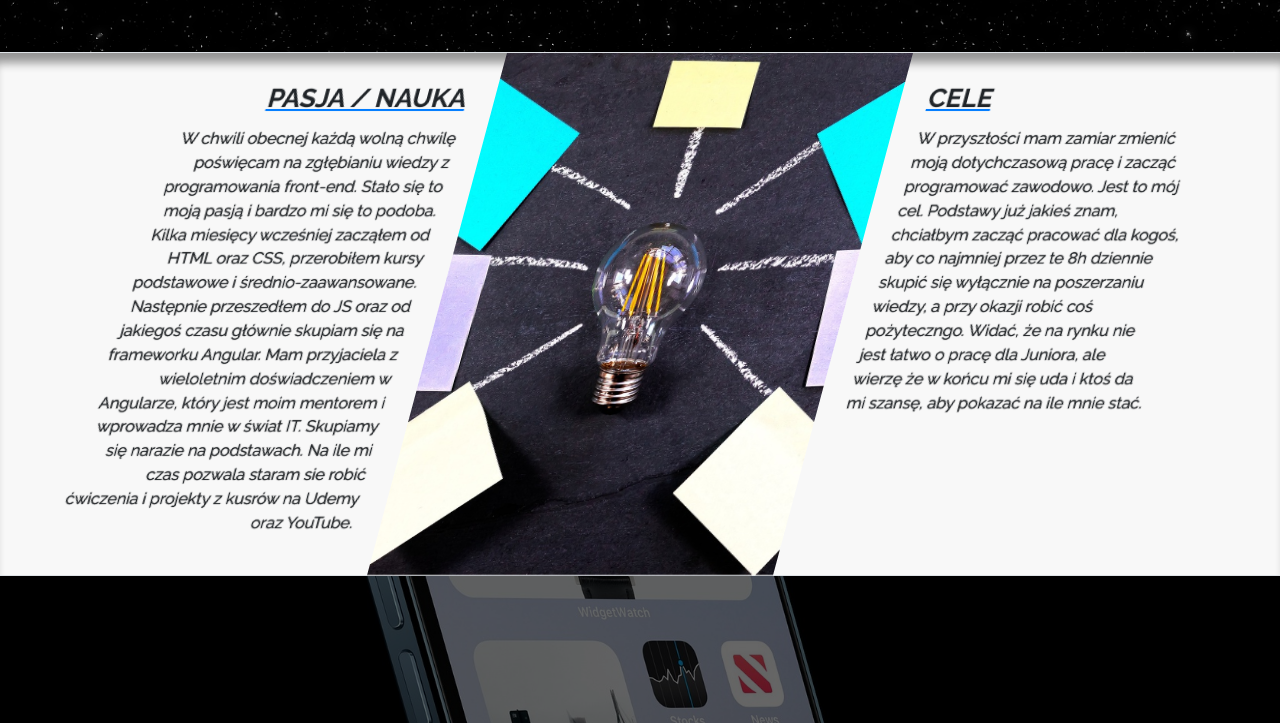
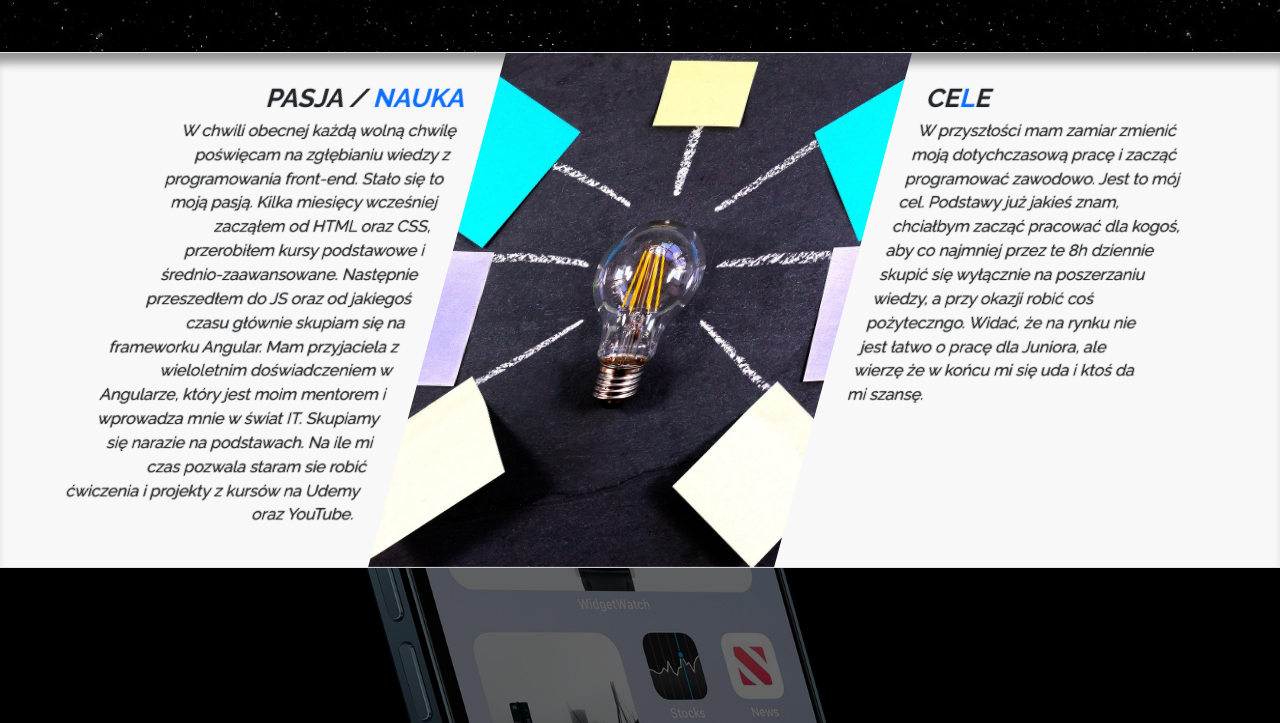
Before and after one commit to przemo178/Business_card_Przemyslaw_Lisowski, a plain HTML site: page index.html in a window 1280 px wide. Shown: the part 1103-1826 px from the top of the page. Drawn offline with nearby package versions, Linux system fonts and the light colour scheme.

Commit message:
bugs repair

```diff
--- a/css/style.css
+++ b/css/style.css
@@ -143,11 +143,9 @@ body {
 }
 
 .about-text h3 {
-  margin-bottom: 0.5em;
   font-size: 2.6rem;
   text-transform: uppercase;
   font-weight: bold;
-  text-decoration: underline #007bff;
 }
 
 .about-text-right {
--- a/index.html
+++ b/index.html
@@ -76,23 +76,23 @@
             <div class="container-fluid">
                 <div class="row m-0 justify-content-center wrapper">
                     <div class="col-lg-3 py-5 about-text about-text-left revealFromLeft">
-                        <h3>pasja / nauka</h3>
+                        <h3>pasja / <span class="text-primary">nauka</span></h3>
                         <p>W chwili obecnej każdą wolną chwilę poświęcam na zgłębianiu wiedzy z programowania front-end.
-                            Stało się to moją pasją i bardzo mi się to podoba. Kilka miesięcy wcześniej zacząłem od HTML
+                            Stało się to moją pasją. Kilka miesięcy wcześniej zacząłem od HTML
                             oraz CSS, przerobiłem kursy podstawowe i średnio-zaawansowane. Następnie przeszedłem do JS
                             oraz
                             od jakiegoś czasu głównie skupiam się na frameworku Angular. Mam przyjaciela z wieloletnim
                             doświadczeniem w Angularze, który jest moim mentorem i wprowadza mnie w świat IT.
                             Skupiamy się narazie na podstawach. Na ile mi czas pozwala staram sie robić ćwiczenia i
                             projekty
-                            z kusrów na Udemy oraz YouTube.</p>
+                            z kursów na Udemy oraz YouTube.</p>
                     </div>
                     <img src="./img/about/idea.jpg" alt="Żarówka LED z karteczkami"
                         class="d-lg-none about-img revealFromLeft">
                     <img src="./img/about/idea.jpg" alt="Żarówka LED z karteczkami"
                         class="d-none d-lg-block col-lg-4 about-img revealFromLeft">
                     <div class="col-lg-3 py-5 about-text about-text-right revealFromLeft">
-                        <h3>cele</h3>
+                        <h3>ce<span class="text-primary">l</span>e</h3>
                         <p>W przyszłości mam zamiar zmienić moją dotychczasową pracę i zacząć programować zawodowo. Jest
                             to
                             mój cel. Podstawy już jakieś znam, chciałbym zacząć pracować dla kogoś, aby co najmniej
@@ -101,7 +101,7 @@
                             Widać,
                             że na rynku nie jest łatwo o pracę dla Juniora, ale wierzę że w końcu mi się uda i ktoś da
                             mi
-                            szansę, aby pokazać na ile mnie stać.</p>
+                            szansę.</p>
                     </div>
                 </div>
             </div>
```
